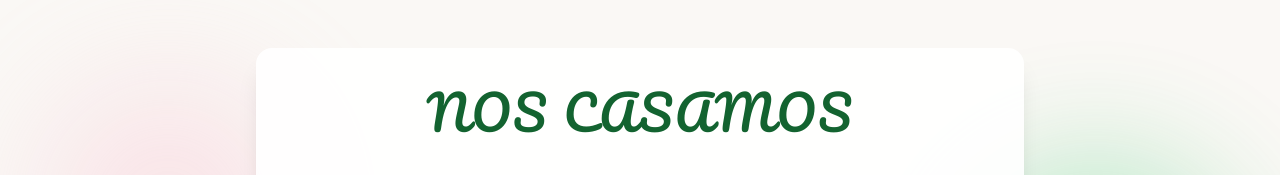
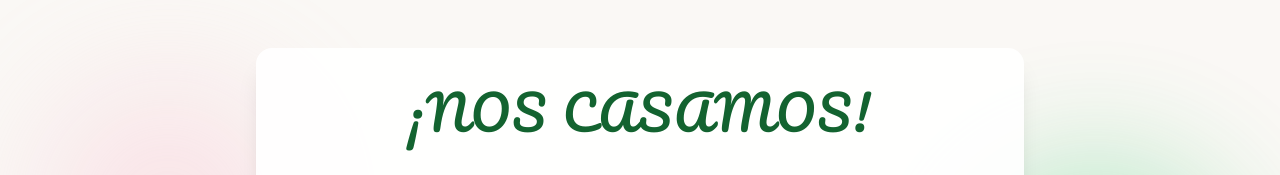
Before and after one commit to diegomorcillod/web-wedding, a React (Vite) app: page / in a window 1280 px wide. Shown: the top 175 px of the page. Built offline with nearby package versions, Linux system fonts and the light colour scheme; a web font is replaced by a local one.

Commit message:
feat: agregar signo de exclamación al título en la sección Hero

```diff
--- a/src/components/Hero.tsx
+++ b/src/components/Hero.tsx
@@ -5,7 +5,7 @@ const Hero: React.FC = () => {
     <section className="text-center">
       {/* ¡NOS CASAMOS! - Grande y con efectos */}
       <h2 className="text-3xl sm:text-4xl md:text-5xl font-script text-wedding-green-700 mb-8 tracking-wider uppercase animate-pulse">
-        NOS CASAMOS
+        ¡NOS CASAMOS!
       </h2>
 
       {/* Líneas con corazón en el centro */}
```
